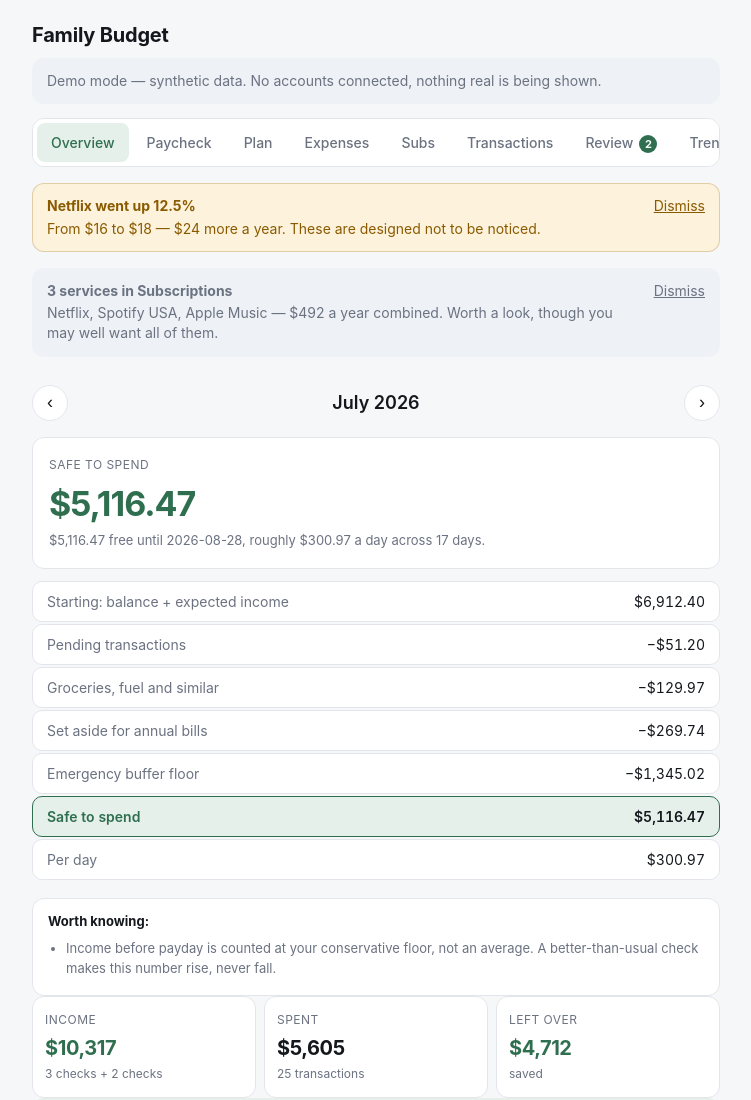
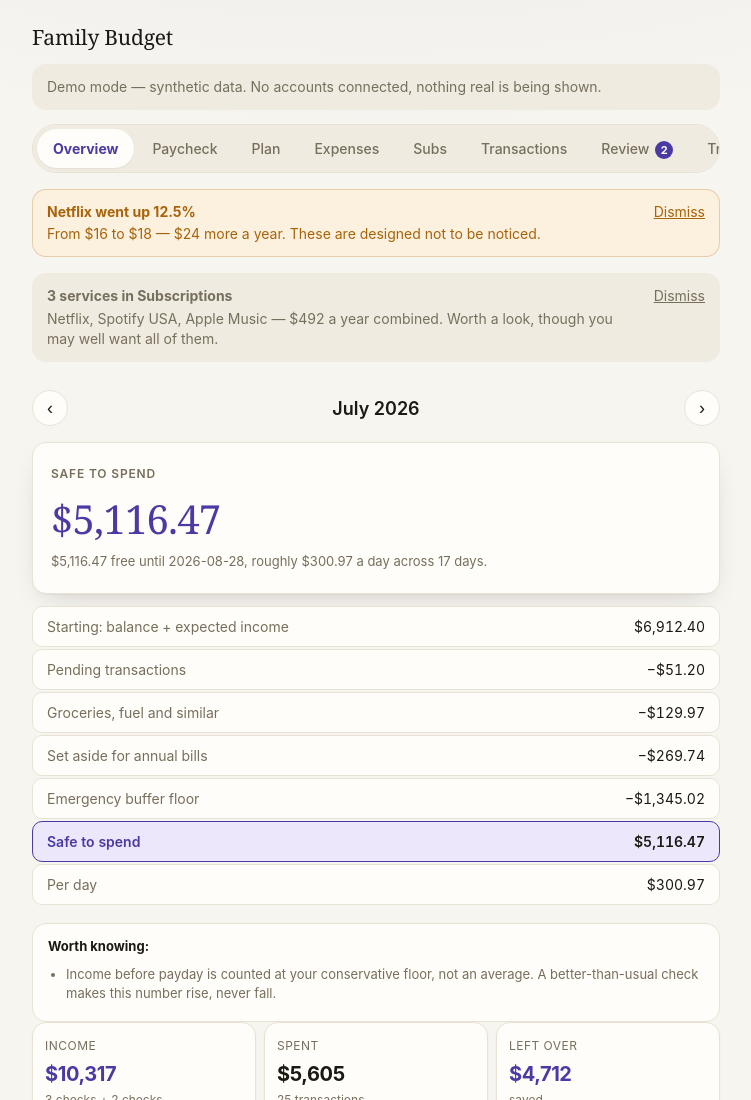
Before and after one commit to sifuentestrey/sifuentes-Family-Budget, a website: page web/index.html in a window 1280 px wide. Shown: the top 1100 px of the page, without its empty margins (264-1015 px from the left). Drawn offline with Linux system fonts and the light colour scheme; a script that the page names is missing.

Commit message:
Redesign the visual system away from generic fintech-template look
The old palette was cool blue-gray neutrals plus a single mint-green
accent doing double duty for brand chrome AND every positive dollar
figure -- the exact combination that reads as an unstyled AI-generated
SaaS template. Every card used the same flat 1px-border-plus-12px-
radius treatment regardless of importance, so the hero number carried
no more visual weight than a transaction row.

Changes, all through the existing CSS custom properties (no class
renames, no app.js changes -- every inline style in app.js already
referenced these tokens by name, so the new values propagate
everywhere automatically):

- Warm paper neutrals (bg/surface/border/text) instead of cool
  blue-gray -- reads as intentional rather than a default template.
- A single confident indigo accent carries both brand chrome and
  positive-money emphasis; red stays reserved for negative/danger
  rather than reflexively green-coding every positive number.
- Category progress bars get their own teal, distinct from the accent
  hue, so the page has more than one color doing work.
- The one hero figure (Safe to Spend) gets a serif display face and
  real elevation (shadow, not just a border) -- every premium finance
  app anchors on one distinctive "the number" treatment rather than
  uniform sans everywhere; kept to that single figure so list rows
  stay legible and scannable.
- Nav becomes a pill-shaped segmented control with a shadowed active
  state instead of a flat color swap.
- Primary cards (.step, .stat) get a subtle shadow so the page reads
  as having depth rather than a stack of identical flat rectangles;
  deliberately not applied to every nested row, which would look busy.

Verified by actually running the app (python -m http.server + Chrome)
and checking the Overview and Transactions tabs render correctly with
the new tokens -- not just a visual diff of the CSS.

Co-Authored-By: Claude Sonnet 5 <noreply@anthropic.com>

```diff
--- a/web/index.html
+++ b/web/index.html
@@ -7,7 +7,7 @@
 
 <!-- Installable to the home screen on Android and iOS. -->
 <link rel="manifest" href="./manifest.webmanifest" />
-<meta name="theme-color" content="#1a1d23" />
+<meta name="theme-color" content="#121009" />
 
 <!-- iOS ignores the manifest for the home-screen icon and launch behaviour,
      so these have to be declared separately. -->
@@ -17,36 +17,50 @@
 <meta name="apple-mobile-web-app-title" content="Budget" />
 <meta name="mobile-web-app-capable" content="yes" />
 <style>
-  /* Light and dark both defined explicitly — the phone decides which. */
+  /* Light and dark both defined explicitly — the phone decides which.
+   * Warm paper neutrals rather than cool blue-gray, and a single confident
+   * indigo brand color carrying both UI chrome and positive-money emphasis
+   * — red stays reserved for negative/danger rather than reflexively
+   * pairing every positive number with green, which is both a well-worn
+   * fintech cliche and one color-decision fewer to keep consistent. */
   :root {
-    --bg: #f6f7f9;
-    --surface: #ffffff;
-    --border: #e2e5ea;
-    --text: #14171c;
-    --muted: #6b7280;
-    --accent: #2f6f4f;
-    --accent-soft: #e6f0ea;
-    --warn: #8a5a00;
-    --warn-soft: #fdf3dc;
-    --info-soft: #eef2f7;
-    --negative: #a03030;
-    --bar: #4a8a68;
-    --radius: 12px;
+    --bg: #f7f5f0;
+    --surface: #fffdf9;
+    --border: #e8e2d4;
+    --text: #1c1912;
+    --muted: #776f5d;
+    --accent: #4b3aa4;
+    --accent-soft: #ece7fb;
+    --warn: #a8630a;
+    --warn-soft: #fbf1de;
+    --info-soft: #f0ebe0;
+    --negative: #b3362f;
+    --negative-soft: #f8e9e7;
+    --bar: #1f8f6f;
+    --radius: 14px;
+    --radius-sm: 9px;
+    --radius-full: 999px;
+    --font-display: ui-serif, Georgia, "Times New Roman", serif;
+    --shadow-sm: 0 1px 2px rgba(28, 22, 6, 0.05);
+    --shadow-lg: 0 1px 2px rgba(28, 22, 6, 0.04), 0 12px 28px -14px rgba(28, 22, 6, 0.22);
   }
   @media (prefers-color-scheme: dark) {
     :root {
-      --bg: #14161a;
-      --surface: #1c1f25;
-      --border: #2c313a;
-      --text: #e8eaed;
-      --muted: #9aa1ac;
-      --accent: #6fbf95;
-      --accent-soft: #1e2a24;
-      --warn: #e0b458;
-      --warn-soft: #2a2418;
-      --info-soft: #1f242c;
-      --negative: #e08585;
-      --bar: #4f9a75;
+      --bg: #121009;
+      --surface: #1d1a13;
+      --border: #362f21;
+      --text: #f5f1e6;
+      --muted: #ab9f89;
+      --accent: #a394ec;
+      --accent-soft: #292142;
+      --warn: #e2ab55;
+      --warn-soft: #2d2414;
+      --info-soft: #221d15;
+      --negative: #e4897e;
+      --negative-soft: #2c1c19;
+      --bar: #45c99a;
+      --shadow-sm: 0 1px 2px rgba(0, 0, 0, 0.35);
+      --shadow-lg: 0 1px 2px rgba(0, 0, 0, 0.3), 0 14px 32px -14px rgba(0, 0, 0, 0.6);
     }
   }
 
@@ -57,6 +71,8 @@
     color: var(--text);
     font: 16px/1.5 -apple-system, BlinkMacSystemFont, "Segoe UI", system-ui, sans-serif;
     -webkit-font-smoothing: antialiased;
+    background-image: radial-gradient(ellipse 900px 400px at 50% -10%, color-mix(in srgb, var(--accent) 7%, transparent), transparent);
+    background-repeat: no-repeat;
   }
   /* Respect the notch and the home indicator when launched standalone. */
   #app {
@@ -65,13 +81,19 @@
              calc(64px + env(safe-area-inset-bottom)) calc(16px + env(safe-area-inset-left));
   }
 
-  /* Big numbers that carry a decision. */
+  /* Big numbers that carry a decision. The one figure on the page that gets
+   * a serif treatment and real elevation — everywhere else stays plain sans
+   * and flat so this one stays legible as THE number, not one of many. */
   .headline {
     background: var(--surface); border: 1px solid var(--border);
-    border-radius: var(--radius); padding: 18px 16px; margin-bottom: 12px;
+    border-radius: var(--radius); padding: 22px 18px; margin-bottom: 12px;
+    box-shadow: var(--shadow-lg);
   }
-  .headline-label { font-size: 12px; color: var(--muted); text-transform: uppercase; letter-spacing: 0.04em; }
-  .headline-value { font-size: 34px; font-weight: 680; letter-spacing: -0.03em; margin: 4px 0 2px; }
+  .headline-label { font-size: 12px; color: var(--muted); text-transform: uppercase; letter-spacing: 0.07em; font-weight: 600; }
+  .headline-value {
+    font-family: var(--font-display); font-size: 40px; font-weight: 500;
+    letter-spacing: -0.02em; margin: 6px 0 3px; font-variant-numeric: tabular-nums;
+  }
   .headline-value.good { color: var(--accent); }
   .headline-value.bad { color: var(--negative); }
   .headline-note { font-size: 13px; color: var(--muted); line-height: 1.45; }
@@ -91,6 +113,7 @@
   .step {
     background: var(--surface); border: 1px solid var(--border);
     border-radius: var(--radius); padding: 14px; margin-bottom: 8px;
+    box-shadow: var(--shadow-sm);
   }
   .step.done { opacity: 0.62; }
   .step-head { display: flex; justify-content: space-between; align-items: baseline; gap: 12px; }
@@ -125,7 +148,7 @@
     background: var(--surface); border: 1px solid var(--accent);
     border-radius: var(--radius); padding: 13px 15px;
     font-size: 13px; line-height: 1.45; color: var(--text);
-    box-shadow: 0 6px 24px rgba(0,0,0,0.22); z-index: 50;
+    box-shadow: var(--shadow-lg); z-index: 50;
   }
   .install-hint strong { color: var(--accent); }
   .install-hint button {
@@ -133,8 +156,8 @@
     color: var(--muted); text-decoration: underline; font: inherit; font-size: 12px; cursor: pointer;
   }
 
-  .header { padding: 20px 0 8px; }
-  .header h1 { margin: 0; font-size: 20px; font-weight: 650; letter-spacing: -0.01em; }
+  .header { padding: 22px 0 10px; }
+  .header h1 { margin: 0; font-family: var(--font-display); font-size: 21px; font-weight: 500; letter-spacing: -0.01em; }
 
   h2 { font-size: 18px; margin: 20px 0 12px; font-weight: 620; }
   h3 { font-size: 15px; margin: 24px 0 10px; font-weight: 600; color: var(--muted); text-transform: uppercase; letter-spacing: 0.04em; }
@@ -142,21 +165,22 @@
 
   /* Nav ------------------------------------------------------------------ */
   .nav {
-    display: flex; gap: 4px; overflow-x: auto; padding: 4px;
-    background: var(--surface); border: 1px solid var(--border);
-    border-radius: var(--radius); margin-bottom: 16px;
+    display: flex; gap: 2px; overflow-x: auto; padding: 4px;
+    background: var(--info-soft); border: 1px solid var(--border);
+    border-radius: var(--radius-full); margin-bottom: 16px;
     scrollbar-width: none;
   }
   .nav::-webkit-scrollbar { display: none; }
   .nav-btn {
-    flex: 1 0 auto; padding: 9px 14px; border: 0; border-radius: 8px;
+    flex: 1 0 auto; padding: 9px 16px; border: 0; border-radius: var(--radius-full);
     background: transparent; color: var(--muted); font: inherit; font-size: 14px;
     font-weight: 550; cursor: pointer; white-space: nowrap;
+    transition: background-color 0.15s ease, color 0.15s ease;
   }
-  .nav-btn.active { background: var(--accent-soft); color: var(--accent); }
+  .nav-btn.active { background: var(--surface); color: var(--accent); box-shadow: var(--shadow-sm); font-weight: 650; }
   .badge {
     display: inline-block; min-width: 18px; margin-left: 6px; padding: 0 5px;
-    background: var(--accent); color: var(--bg); border-radius: 9px;
+    background: var(--accent); color: var(--surface); border-radius: var(--radius-full);
     font-size: 11px; font-weight: 700; line-height: 18px; text-align: center;
   }
 
@@ -182,6 +206,7 @@
   .stat {
     background: var(--surface); border: 1px solid var(--border);
     border-radius: var(--radius); padding: 14px 12px;
+    box-shadow: var(--shadow-sm);
   }
   .stat-label { font-size: 12px; color: var(--muted); text-transform: uppercase; letter-spacing: 0.04em; }
   .stat-value { font-size: 20px; font-weight: 650; margin-top: 4px; letter-spacing: -0.02em; }
```
